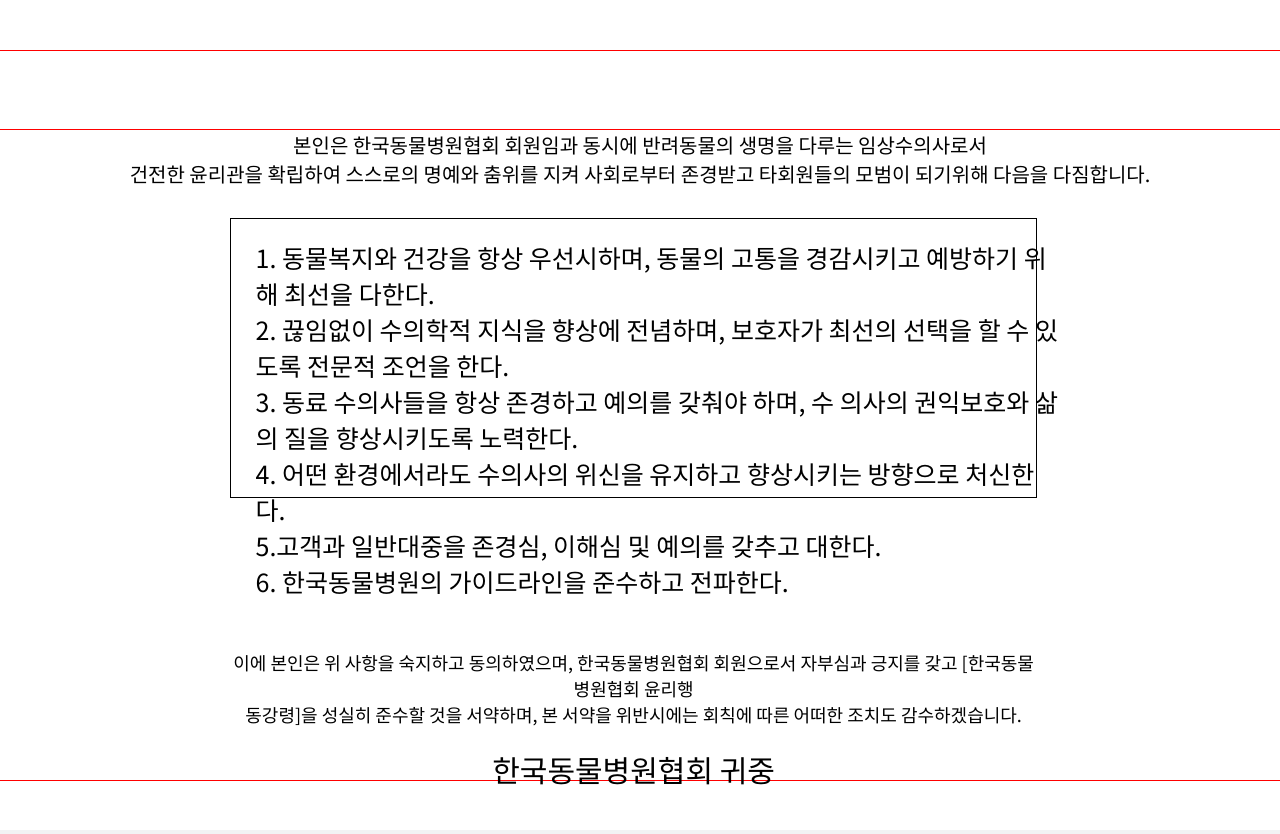
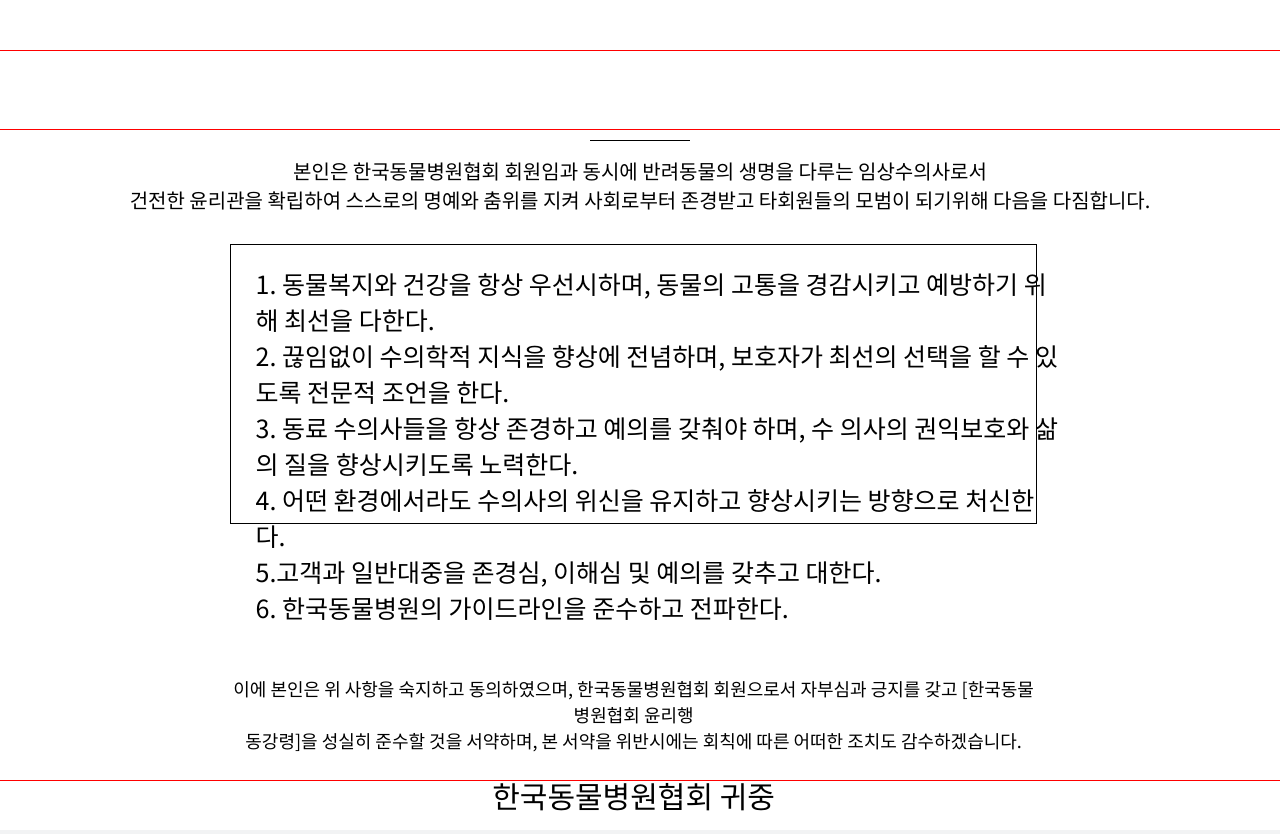
Before and after one commit to yuseon4455/aniimal-project, a plain HTML site: page introduce.html in a window 1280 px wide. Shown: the part 920-1754 px from the top of the page. Drawn offline with nearby package versions, Linux system fonts and the light colour scheme.

Commit message:
Update introduce.css

```diff
--- a/css/introduce.css
+++ b/css/introduce.css
@@ -75,12 +75,12 @@
     text-align: center;
 }
 
-.introduce-hr {
+.introduce2-hr {
     display: flex;
     justify-content: center;
 }
 
-.introduce-hr .introduce1-hr{
+.introduce2-hr .introduce3-hr{
     width: 100px;
     margin-top: 10px;
     height: 1px;
```
